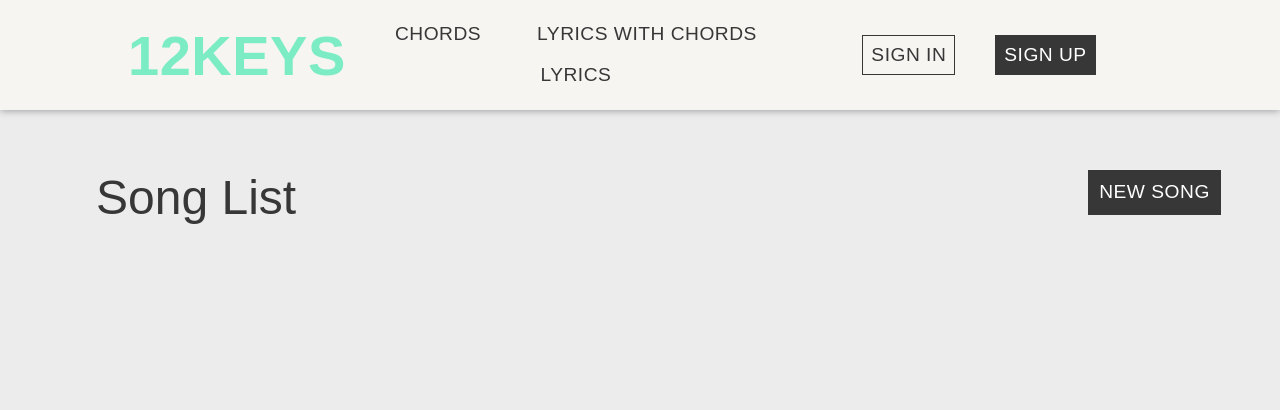
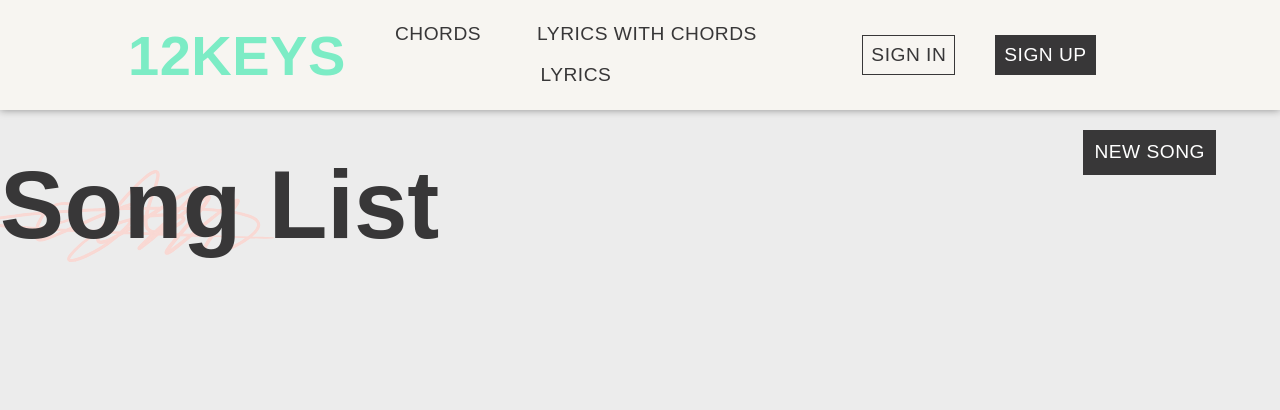
Before and after one commit to B-Kosev/www-chords-editor-player, a PHP site: page /songlist.php in a window 1280 px wide. Shown: the top 410 px of the page. Run offline with PHP 8.4, Linux system fonts and the light colour scheme; some libraries are stand-ins or nearby versions.

Commit message:
tui onui

```diff
--- a/resources/instruments.php
+++ b/resources/instruments.php
@@ -8,7 +8,7 @@
 	<body>
 		<?php include('./components/navigation.php')?>
 
-		<h2>Instruments</h2>
+		<h2><span class="em">Instruments</span></h2>
 
 		<section class="cards">
 			<section class="card">
--- a/resources/piano.php
+++ b/resources/piano.php
@@ -8,7 +8,7 @@
 	<body>
 		<?php include('./components/navigation.php')?>
 
-		<h2>Piano Chord Chart</h2>
+		<h2><span class="em">Piano</span> Chord Chart</h2>
 
 		<section class="buttons">
 			<figure class="keys">
--- a/resources/song.php
+++ b/resources/song.php
@@ -11,7 +11,7 @@
 		<section class="song-info">
 			<section class="song-meta">
 				<ul class="song-meta-text">
-					<h2 class="song-title"></h2>
+					<h2 class="song-title"><span class="em"></span></h2>
 					<h4 class="song-author"></h4>
 					<h4 class="song-key"></h4>
 					<h4 class="song-year"></h4>
--- a/resources/songlist.php
+++ b/resources/songlist.php
@@ -9,7 +9,7 @@
 		<?php include('./components/navigation.php')?>
 
 		<section class="newSong">
-			<h2>Song List</h2>
+			<h2><span class="em">Song</span> List</h2>
 			<a href="addsong.php" class="link" href="addsong.html" id="new-song-btn">New Song</a>
 		</section>
 
--- a/resources/static/css/songlist.css
+++ b/resources/static/css/songlist.css
@@ -3,7 +3,7 @@
 	justify-content: space-between;
 	flex-wrap: wrap;
 	font-size: 1.2rem;
-	margin: 40px 0 0 96px;
+	/* margin: 40px 0 0 96px; */
 }
 
 .link {
@@ -32,9 +32,9 @@
 
 .cards {
 	display: flex;
-	justify-content: flex-start;
+	justify-content: center;
 	margin-top: 2%;
-	margin-left: 80px;
+	/* margin-left: 80px; */
 }
 
 .card {
@@ -60,10 +60,20 @@ img {
 h2 {
 	/* font-family: "Poppins", sans-serif; */
 	color: var(--text-main-color);
-	font-size: 3rem;
-	font-weight: 500;
-	margin-top: 130px;
-	/* margin: 40px 0 0 96px; */
+	font-size: 5em;
+	font-weight: 600;
+	margin: 150px 0 0 0;
+	background-color: var(--bg-color);
+	text-align: center;
+}
+
+.em {
+	background-image: url("../images/em-pink.svg");
+	background-position: 0 80%;
+	background-repeat: no-repeat;
+	background-size: 100%;
+	margin: -20px -32px -13px -16px;
+	padding: 20px 32px 13px 16px;
 }
 
 h3,
--- a/resources/static/js/song.js
+++ b/resources/static/js/song.js
@@ -53,7 +53,7 @@ function getByValue(val) {
 }
 
 const fillData = (song) => {
-	document.querySelector(".song-title").innerHTML = song.title;
+	document.querySelector(".song-title .em").innerHTML = song.title;
 	document.querySelector(".song-author").innerHTML = "Author: " + song.author;
 	document.querySelector(".song-key").innerHTML = "Key: " + song.key;
 	document.querySelector(".song-year").innerHTML = "Year: " + song.year;
```
Also changed, not shown: resources/static/css/instruments.css (+15 -5 lines), resources/static/css/piano.css (+12 -4 lines), resources/static/css/song.css (+10 -1 lines), resources/static/images/em-pink.svg (added), resources/static/images/em-primary.svg (added), resources/static/images/em-yellow.svg (added).
